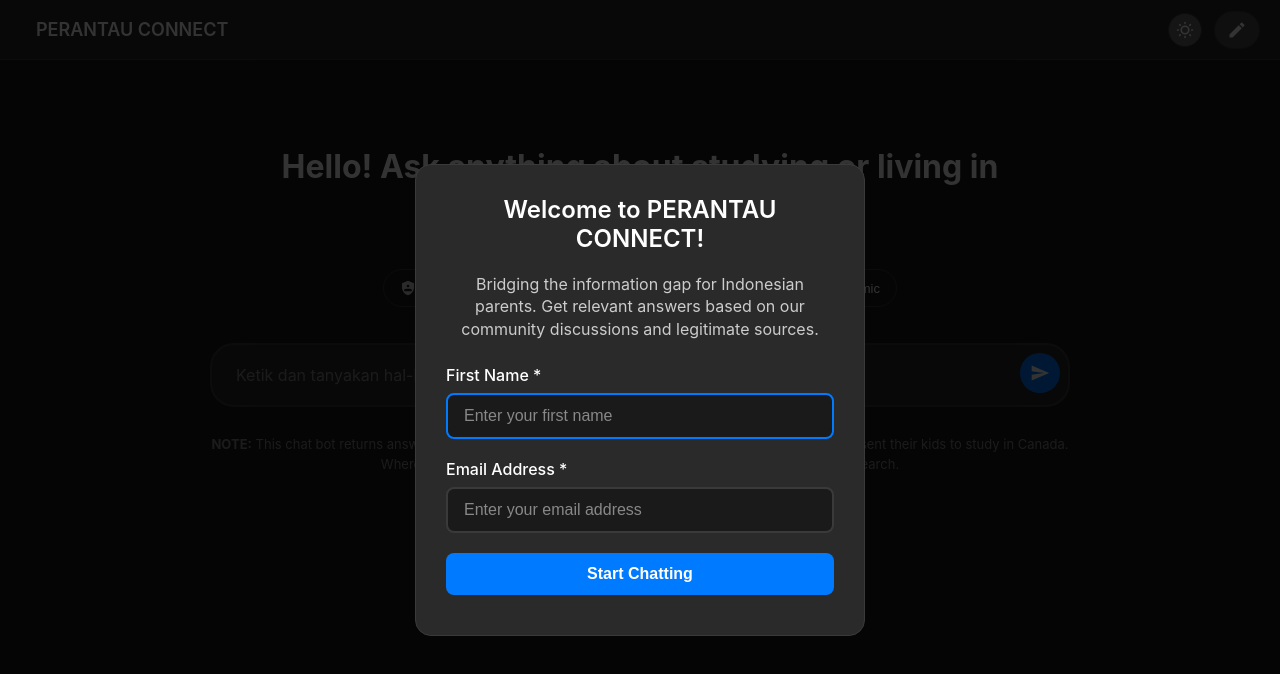
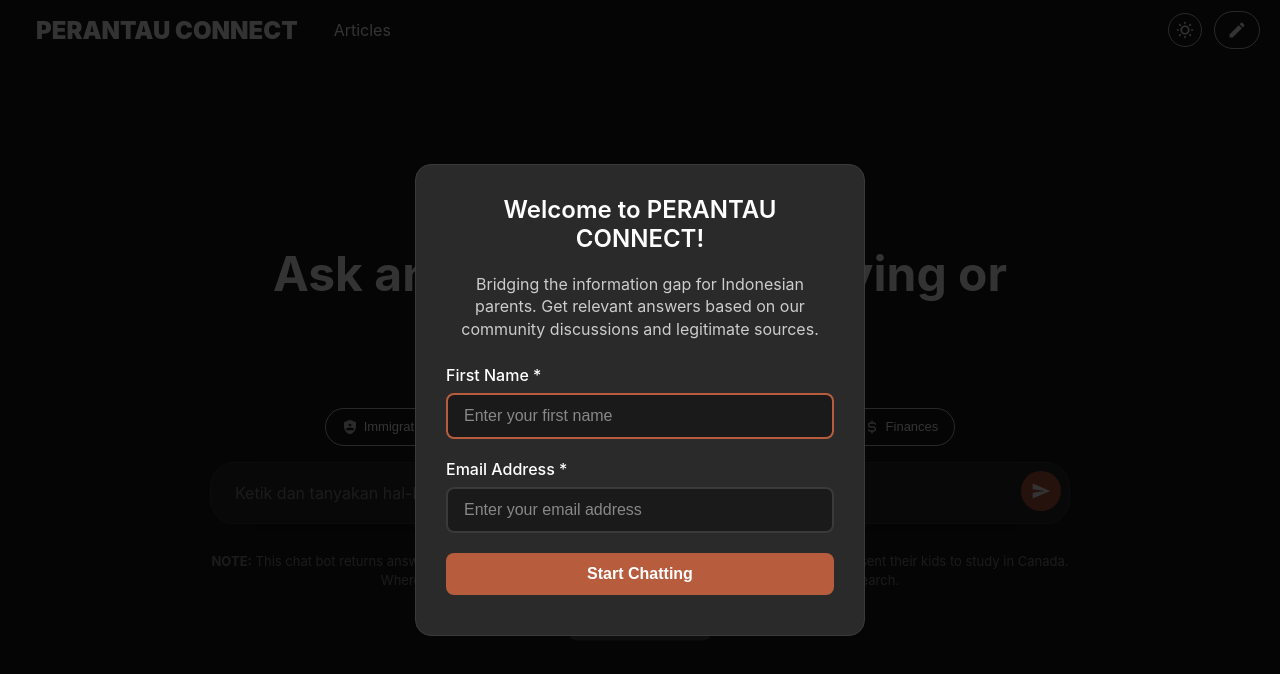
Before and after one commit to G0getit/perantau, a website: page index.html in a window 1280 px wide. Drawn offline with Linux system fonts and the light colour scheme.

Commit message:
Update index.html
Nicer UI everything,

```diff
--- a/index.html
+++ b/index.html
@@ -18,48 +18,64 @@
             --text-primary: #ffffff;
             --text-secondary: #cccccc;
             --text-muted: #888888;
-            --accent-color: #007AFF;
-            --accent-hover: #0056CC;
-            --user-bubble: #007AFF;
+            --accent-color: #b85c3e;
+            --accent-hover: #b86245;
+            --user-bubble: #6a6a6a;
             --ai-bg: transparent;
             --border-color: #3a3a3a;
+            --border-color-secondary: #cccccc;
             --copy-btn-bg: #4a4a4a;
             --copy-btn-hover: #5a5a5a;
             --copy-btn-after: #5a5a5a;
         }
 
         [data-theme="light"] {
-            --bg-primary: #ffffff;
+            --bg-primary: #f7f5f3;
             --bg-secondary: #f8f9fa;
             --bg-tertiary: #e9ecef;
-            --text-primary: #212529;
+            --text-primary: #1f2937;
             --text-secondary: #495057;
             --text-muted: #6c757d;
-            --accent-color: #0066cc;
-            --accent-hover: #0052a3;
-            --user-bubble: #0066cc;
+            --accent-color: #b85c3e;
+            --accent-hover: #b86245;
+            --user-bubble: #dbd3c8;
             --ai-bg: transparent;
-            --border-color: #dee2e6;
+            --border-color: #e7e7e7;
+            --border-color-secondary: #1a1a1a;
             --copy-btn-bg: #e9ecef;
             --copy-btn-hover: #dee2e6;
             --copy-btn-after: #dee2e6;
         }
 
         body {
-            font-family: -apple-system, BlinkMacSystemFont, 'Segoe UI', Roboto, sans-serif;
-            background: var(--bg-primary);
+            font-family: 'Poppins', -apple-system, BlinkMacSystemFont, 'Segoe UI', 'Inter', Roboto, sans-serif;
             color: var(--text-primary);
             min-height: 100vh;
             display: flex;
             flex-direction: column;
             transition: all 0.1s ease;
+            background-color: var(--bg-primary);
+        }
+
+        /* Articles Link, Top Nav Bar */
+        .articles-link {
+            color: var(--text-primary);
+            text-decoration: none;
+            font-size: 16px;
+            font-weight: 400;
+            margin-left: 24px;
+            padding: 8px 12px;
+            border-radius: 6px;
+        }
+
+        .articles-link:hover {
+            color: var(--accent-color);
         }
 
         /* Top Navigation Bar */
         .top-nav {
             height: 60px;
-            background: var(--bg-secondary);
-            border-bottom: 1px solid var(--border-color);
+            background: transparent;
             display: flex;
             align-items: center;
             justify-content: space-between;
@@ -76,8 +92,8 @@
 
         .site-name {
             color: var(--text-primary);
-            font-size: 18px;
-            font-weight: 600;
+            font-size: 24px;
+            font-weight: 900;
             margin-left: 16px;
         }
 
@@ -89,8 +105,8 @@
 
         /* Theme Toggle */
         .theme-toggle {
-            background: var(--bg-tertiary);
-            border: 1px solid var(--border-color);
+            background: transparent;
+            border: 1px solid var(--border-color-secondary);
             border-radius: 20px;
             padding: 6px;
             cursor: pointer;
@@ -141,7 +157,7 @@
         }
 
         .welcome-text {
-            font-size: 32px;
+            font-size: 48px;
             font-weight: 700;
             color: var(--text-primary);
             margin-bottom: 20px;
@@ -174,12 +190,13 @@
 
         .user-bubble {
             background: var(--user-bubble);
-            color: white;
+            color: var(--text-primary);
             padding: 12px 18px;
             border-radius: 18px 18px 4px 18px;
             max-width: 70%;
             word-wrap: break-word;
             position: relative;
+            font-weight: 450;
         }
 
         /* AI Messages */
@@ -372,22 +389,24 @@
 
         /* Chat Input Area - Centered */
         .chat-input-container {
-            position: sticky;
-            bottom: 15rem;
-            background: var(--bg-primary);
+            /* Remove: position: sticky, bottom: auto, margin: 20% auto auto auto, min-height: 100% */
+            background: transparent;
             padding: 20px;
             z-index: 50;
             transition: all 0.1s ease;
-            /* Add these for initial centering */
-            min-height: 100%;
             display: flex;
             align-items: center;
+            justify-content: center; /* centers horizontally too */
+            height: 90vh;
         }
 
         .chat-input-container.chat-started {
+            position: sticky;
             min-height: auto;
             align-items: stretch;
             bottom: 0;
+            flex: none;
+            height: auto;
         }
 
         .input-wrapper {
@@ -400,9 +419,10 @@
             background: var(--bg-secondary);
             border-radius: 24px;
             padding: 4px;
-            border: 2px solid var(--border-color);
+            border: 1px solid var(--border-color);
             transition: border-color 0.1s ease;
             margin-bottom: 16px;
+            box-shadow: 0 4px 12px rgba(0, 0, 0, 0.10);
         }
 
         .input-container:focus-within {
@@ -462,7 +482,7 @@
             display: flex;
             flex-direction: column;
             gap: 16px;
-            margin-bottom: 20px;
+            margin-bottom: 0;
             position: relative;
         }
 
@@ -484,7 +504,7 @@
 
         .category-btn {
             background: transparent;
-            border: 1px solid var(--border-color);
+            border: 1px solid var(--border-color-secondary);
             color: var(--text-primary);
             padding: 10px 16px;
             border-radius: 20px;
@@ -508,7 +528,7 @@
         }
 
         .category-btn.active {
-            background: var(--bg-secondary);
+            background: var(--accent-color);
             border-color: var(--bg-secondary);
             color: white;
         }
@@ -537,7 +557,7 @@
             opacity: 1;
             visibility: visible;
             transform: translateY(-10px);
-            margin-bottom: 16px;
+            margin-top: 1.5rem;
             max-height: 300px;
         }
 
@@ -557,7 +577,7 @@
         }
 
         .sample-question-btn:hover {
-            background: var(--bg-tertiary);
+            background: var(--copy-btn-hover);
             border-color: var(--copy-btn-hover);
             color: var(--text-primary);
             transform: translateY(-1px);
@@ -565,8 +585,8 @@
 
         /* Reset Button */
         .reset-button {
-            background: var(--copy-btn-bg);
-            border: 1px solid var(--border-color);
+            background: transparent;
+            border: 1px solid var(--border-color-secondary);
             border-radius: 20px;
             padding: 8px 12px;
             color: var(--text-secondary);
@@ -588,7 +608,7 @@
             transform: none; /* Remove the centering transform */
             background: var(--bg-tertiary);
             color: var(--text-primary);
-            padding: 6px 10px;
+            padding: 6px 6px;
             border-radius: 4px;
             font-size: 12px;
             white-space: nowrap;
@@ -642,6 +662,7 @@
             padding: 10px 20px;
             color: var(--text-primary);
             font-size: 14px;
+            font-weight: bold;
             cursor: pointer;
             transition: all 0.1s ease;
             display: flex;
@@ -651,7 +672,7 @@
 
         [data-theme="light"] .feedback-btn-main {
             background: #f8f9fa;
-            border-color: #dee2e6;
+            border: 1px solid var(--border-color);
         }
 
         .feedback-btn-main:hover {
@@ -863,6 +884,7 @@
     <nav class="top-nav">
         <div class="nav-left">
             <div class="site-name">PERANTAU CONNECT</div>
+            <a href="https://perantauconnect.wordpress.com" target="_blank" class="articles-link" title="Complete Articles">Articles</a>
         </div>
         <div class="nav-right">
             <button class="theme-toggle" id="themeToggle">
@@ -894,7 +916,7 @@
                 <!-- Welcome Section - now inside input container -->
                 <div class="welcome-section" id="welcomeSection">
                     <div class="welcome-text">
-                        Hello! Ask anything about studying or living in Canada.
+                        Ask anything about studying or living in Canada.
                     </div>
                 </div>
 
@@ -927,6 +949,12 @@
                                 </svg>
                                 Academic
                             </button>
+                            <button class="category-btn" data-category="finances">
+                                <svg class="category-icon" viewBox="0 0 24 24" fill="currentColor">
+                                   <path d="M14,11H10a2,2,0,0,1,0-4h5a1,1,0,0,1,1,1,1,1,0,0,0,2,0,3,3,0,0,0-3-3H13V3a1,1,0,0,0-2,0V5H10a4,4,0,0,0,0,8h4a2,2,0,0,1,0,4H9a1,1,0,0,1-1-1,1,1,0,0,0-2,0,3,3,0,0,0,3,3h2v2a1,1,0,0,0,2,0V19h1a4,4,0,0,0,0-8Z"/>
+                                </svg>
+                                Finances
+                            </button>
                         </div>
 
                         <!-- Sample Questions - Now as wide bubbles below categories -->
@@ -1065,17 +1093,17 @@
             lifestyle: {
                 title: "Lifestyle Questions",
                 questions: [
-                    "Jenis investasi apa saja yang ada di Kanada?",
-                    "Bagaimana cara membaca paystub?",
-                    "Apa saja tips untuk menghemat biaya hidup di Kanada?"
+                    "Apa itu Ontario ID dan bagaimana cara mendapatkannya?",
+                    "Tips untuk melewati musim dingin pertama di Kanada.",
+                    "Bagaimanakah cara mendapatkan Driver's License di BC?"
                 ]
             },
             accommodation: {
                 title: "Accommodation Questions",
                 questions: [
-                    "Apa perbedaan antara on-campus dan off-campus housing?",
-                    "Bagaimana cara mencari homestay yang aman?",
-                    "Tips untuk mencari apartemen di kota besar seperti Toronto?"
+                    "Apakah saya harus keluar dorm saat summer?",
+                    "Bagaimana jika saya belum punya tempat tinggal saat datang ke Kanada?",
+                    "Tips menghindari penipuan rental unit di Kanada."
                 ]
             },
             academic: {
@@ -1083,7 +1111,15 @@
                 questions: [
                     "Apakah bisa bekerja sambil kuliah di Kanada?",
                     "Bagaimana sistem grading di universitas Kanada?",
-                    "Apa itu co-op program dan bagaimana cara apply?"
+                    "Apa itu co-op program dan bagaimana cara apply-nya?"
+                ]
+            },
+            finances: {
+                title: "Finances Questions",
+                questions: [
+                    "Jenis investasi apa saja yang ada di Kanada?",
+                    "Bagaimana cara membaca paystub?",
+                    "Apa tips hidup hemat di Kanada?"
                 ]
             }
         };
@@ -1291,12 +1327,12 @@
             text = text.replace(urlRegex, '<a href="$1" target="_blank" rel="noopener noreferrer">$1</a>');
 
             // Convert line breaks
-            text = text.replace(/\n\n/g, '<br><br>');
+            text = text.replace(/\n\n/g, '<br>');
             text = text.replace(/\n/g, '<br>');
 
             // Wrap in paragraphs if not already structured
             if (!text.includes('<h1>') && !text.includes('<h2>') && !text.includes('<ul>') && !text.includes('<ol>')) {
-                text = '<p>' + text + '</p>';
+                text = text;
             }
 
             return text;
@@ -1418,6 +1454,7 @@
             addMessage(message, 'user');
             chatInput.value = '';
             chatInput.style.height = 'auto';
+            chatMessages.scrollTop = chatMessages.scrollHeight;
 
             // Show thinking bubble
             showThinking();
```
